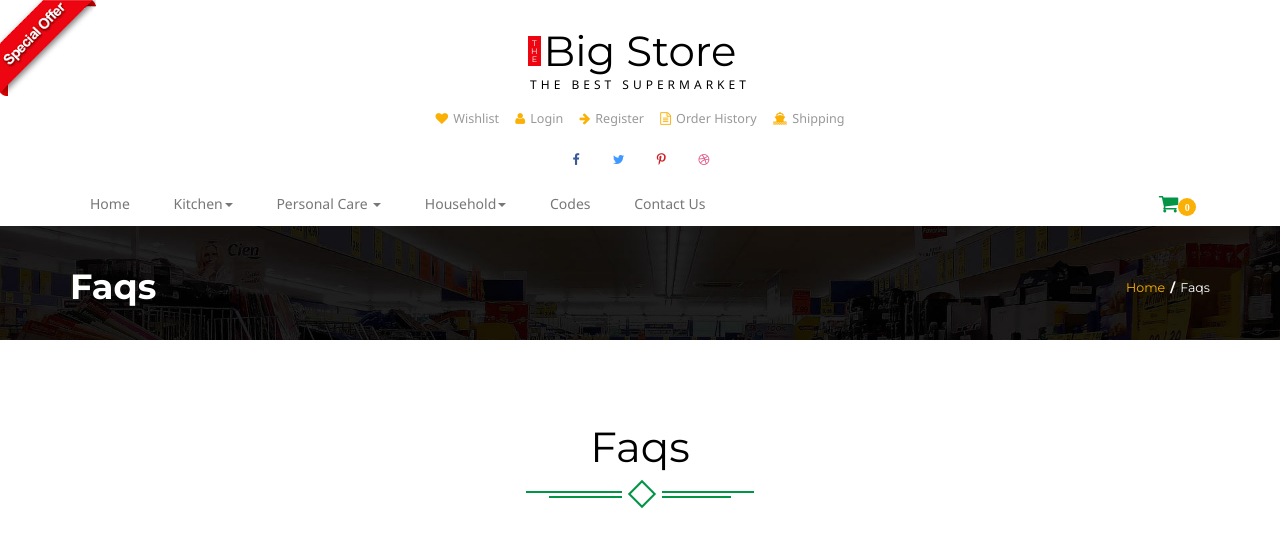
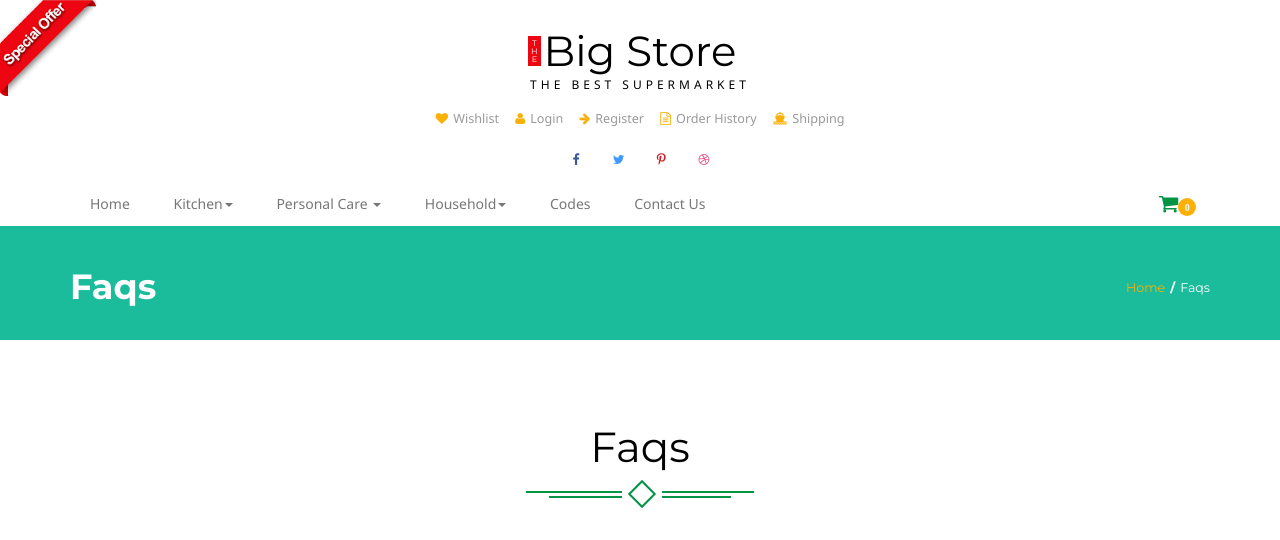
Before and after one commit to ejimenezramos/proyectoFinal, a PHP site: page /faqs.html in a window 1280 px wide. Shown: the top 540 px of the page. Run offline with PHP 8.4, Linux system fonts and the light colour scheme.

Commit message:
Add files via upload
Añado cambios en style.css con los colores

```diff
--- a/css/style.css
+++ b/css/style.css
@@ -140,7 +140,7 @@ img.img-head {
   content: '';
   display: block;
   position: absolute;
-  background:#039445;
+  background:#117A65;
   width:4px;
   height: 100%;
   top: 0;
@@ -1159,7 +1159,7 @@ ul.product-qty {
     width: 100%;
     height: 114px;
     display: block;
-    background: url(../images/sh.jpg)no-repeat ;
+    background-color:#1ABC9C;
     padding: 3em 0;
     background-size: cover;
 }
```
